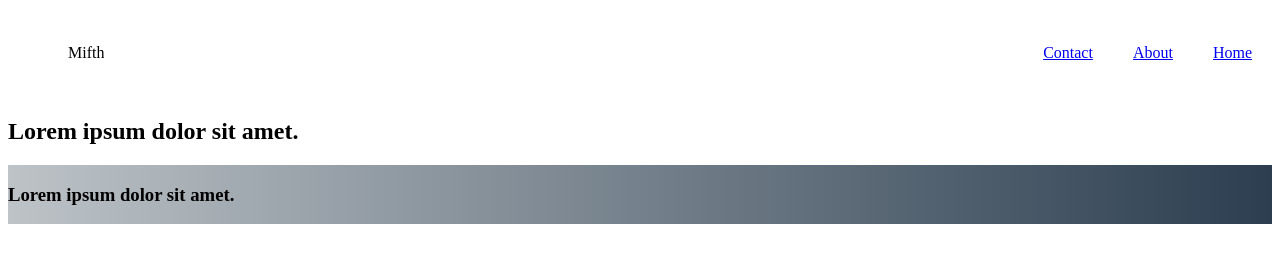
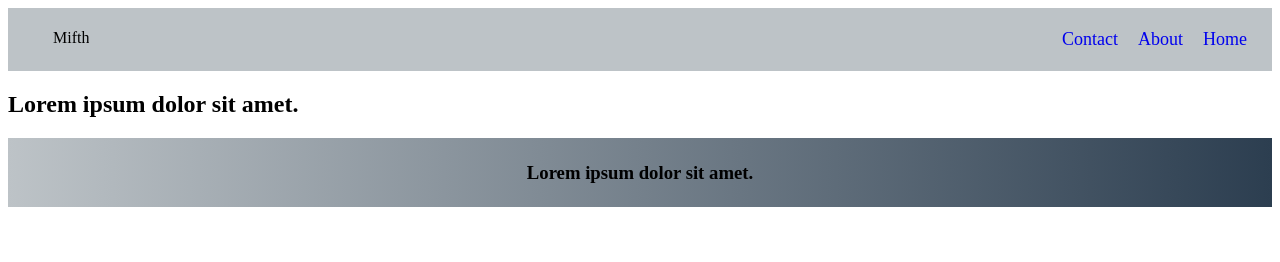
Before and after one commit to miftahasiboean/IDCamp-project, a plain HTML site: page index.html in a window 1280 px wide. Drawn offline with Linux system fonts and the light colour scheme.

Commit message:
Update UI

```diff
--- a/style/style.css
+++ b/style/style.css
@@ -1,11 +1,26 @@
 * {
     overflow: auto;
+}
+
+nav {
+    background-color: #bdc3c7;
+    padding: 5px;
 }
 
 nav li {
     display: inline;
     list-style-type: none;
-    margin: 20px;
+    margin-right: 20px;
+}
+
+nav a {
+    font-size: 18px;
+    font-weight: 400;
+    text-decoration: none;
+}
+
+nav a:hover {
+    font-weight: bold;
 }
 
 .logo {
@@ -16,6 +31,13 @@ nav li {
     float: right;
 }
 
+th {
+    text-align: left;
+}
+
 footer {
     background: linear-gradient(to left, #2c3e50, #bdc3c7);
+    padding: 5px;
+    text-align: center;
+    font-weight: bold;
 }
```
